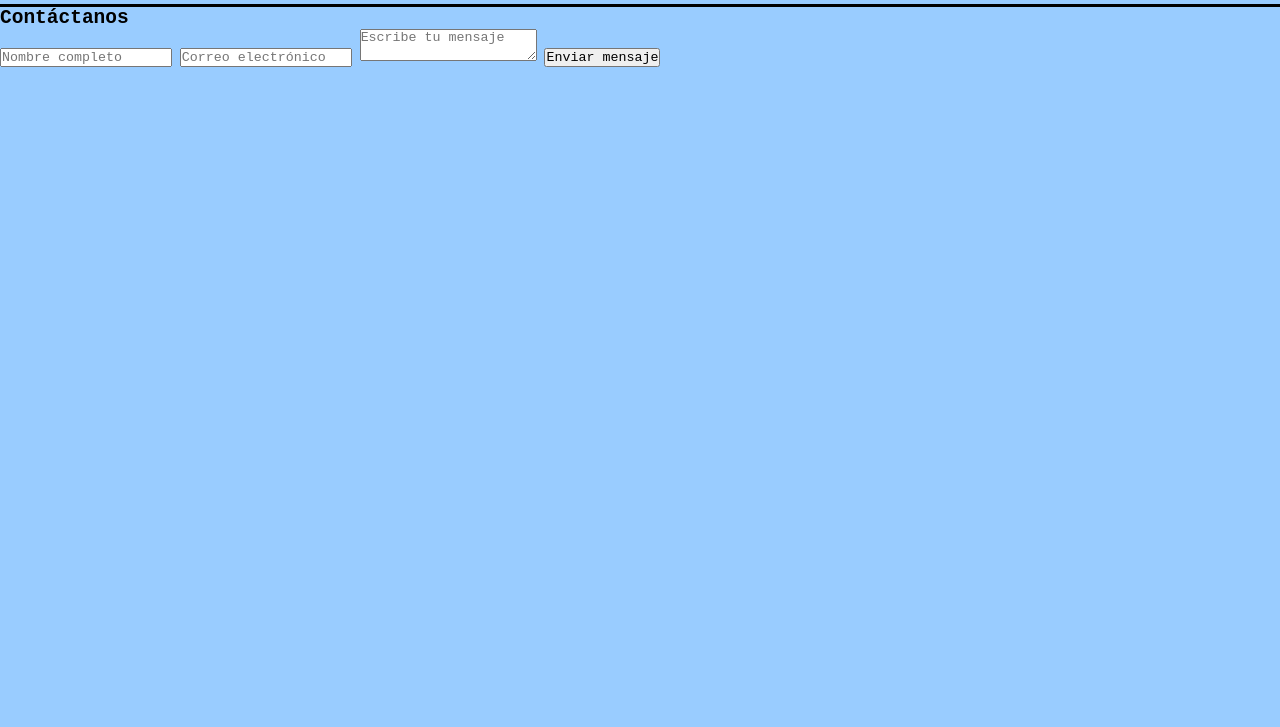
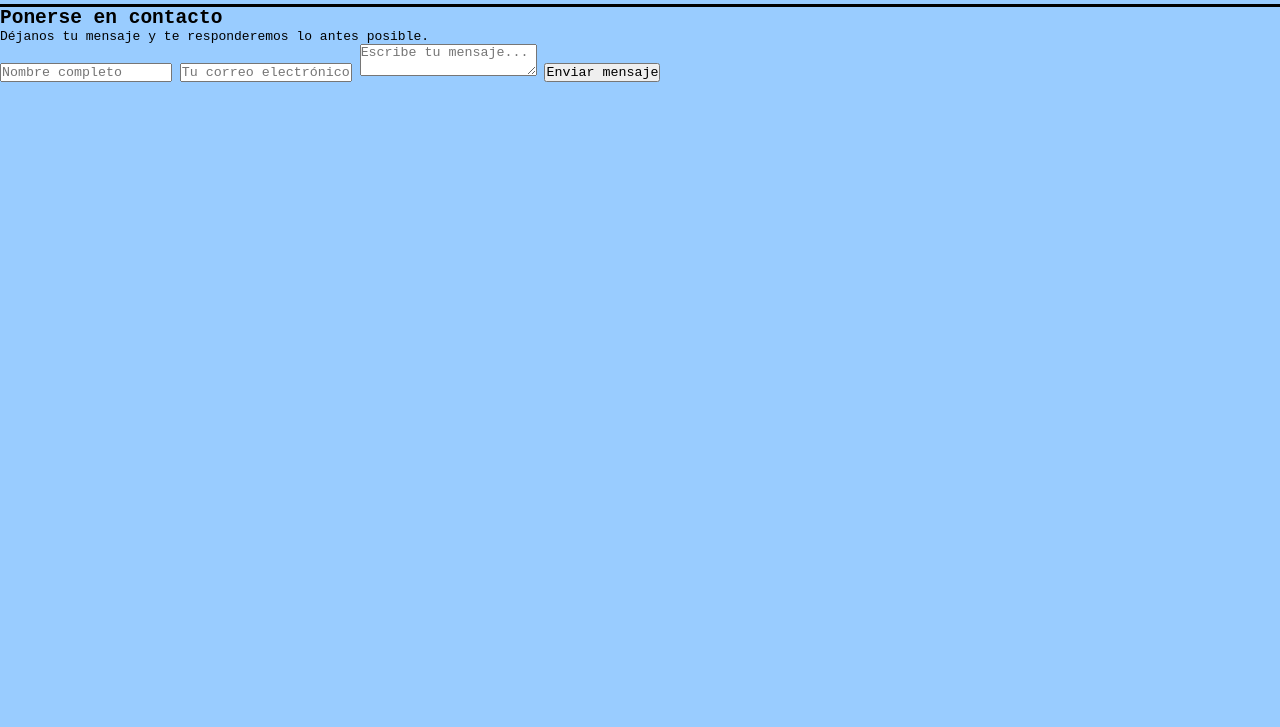
Before and after one commit to Dan208483/index.html.MW, a plain HTML site: page contacto.html in a window 1280 px wide. Shown: the part 73-800 px from the top of the page. Drawn offline with Linux system fonts and the light colour scheme.

Commit message:
Update contacto.html

```diff
--- a/contacto.html
+++ b/contacto.html
@@ -24,18 +24,20 @@
 </nav>
 
 <section class="contact-section">
-    <h2>Contáctanos</h2>
+    <h2>Ponerse en contacto</h2>
+    <p>Déjanos tu mensaje y te responderemos lo antes posible.</p>
+
     <form action="#" class="contact-form">
         <input type="text" placeholder="Nombre completo" required>
-        <input type="email" placeholder="Correo electrónico" required>
-        <textarea placeholder="Escribe tu mensaje"></textarea>
+        <input type="email" placeholder="Tu correo electrónico" required>
+        <textarea placeholder="Escribe tu mensaje..." required></textarea>
         <button type="submit">Enviar mensaje</button>
     </form>
 </section>
 
 <script>
     const menuIcon = document.querySelector('.menu-icon');
-    const navMenu = document.getElementById('navMenu');
+    const navMenu  = document.getElementById('navMenu');
     menuIcon.addEventListener('click', () => {
         navMenu.classList.toggle('show');
     });
```
